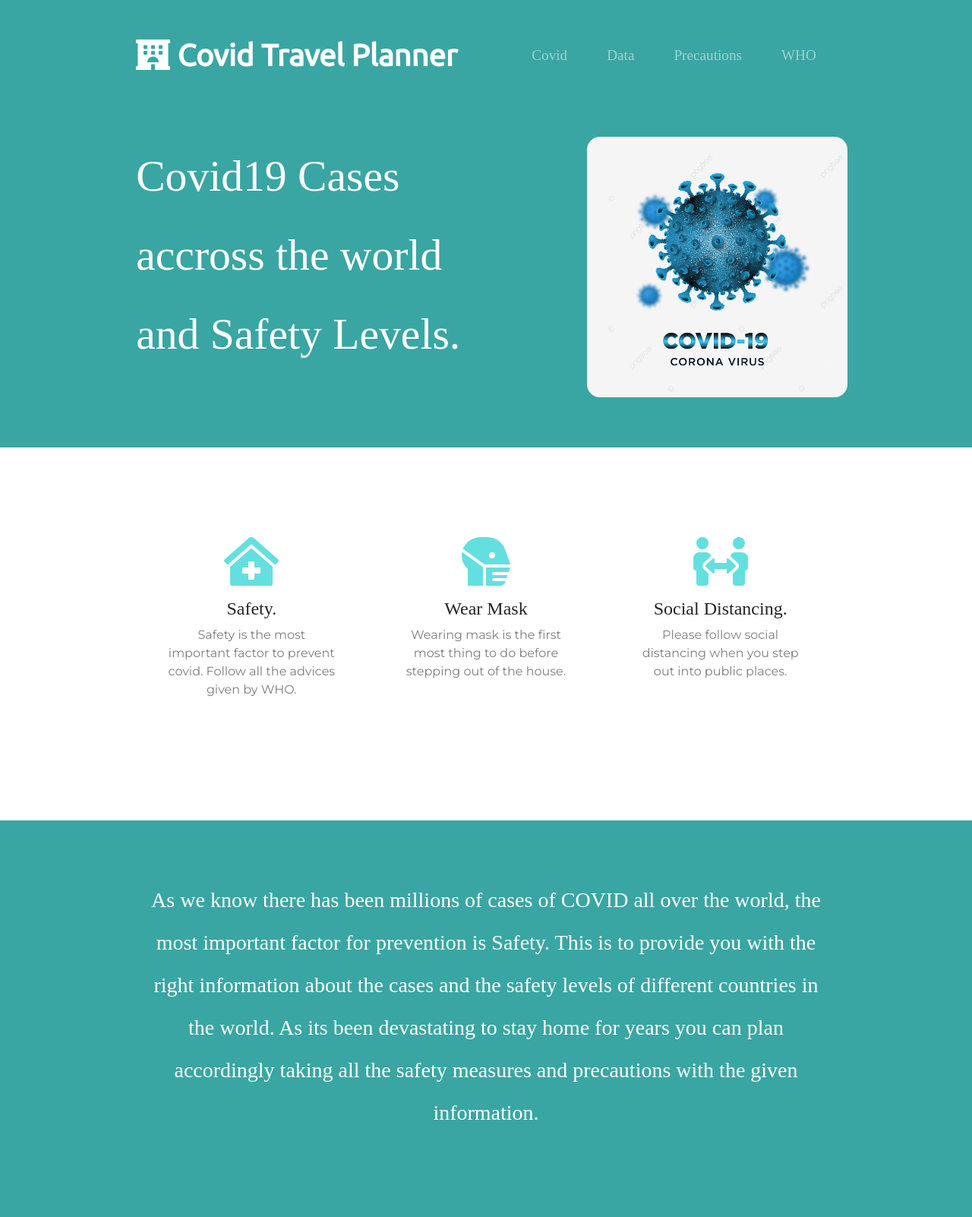
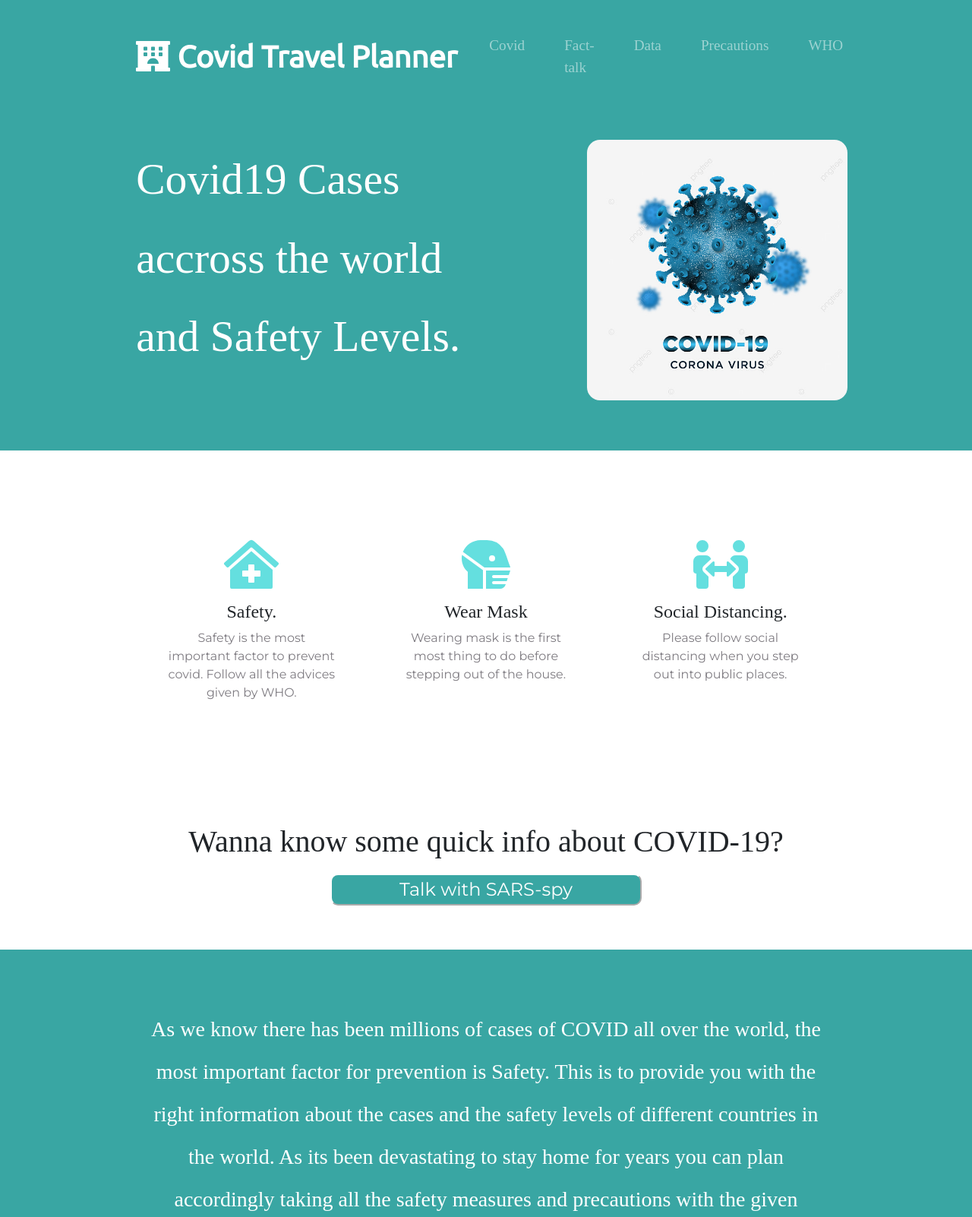
Before and after one commit to battuAshita/SARS-Travel-Planner, a Flask app: page / in a window 1280 px wide. Shown: the top 1602 px of the page at 76% size. Run offline with Flask 2, Linux system fonts and the light colour scheme; parts of the project's set-up code (start-up, migrations or seed data) failed here and were passed over; some libraries are stand-ins or nearby versions.

Commit message:
added fact-talk

```diff
--- a/templates/index.html
+++ b/templates/index.html
@@ -43,6 +43,9 @@
                 <ul class="navbar-nav ml-auto">
                     <li class="nav-item">
                         <a class="nav-link" href="#covid">Covid</a>
+                    </li>
+                    <li class="nav-item">
+                        <a class="nav-link" href="#fact-talk">Fact-talk</a>
                     </li>
                     <li class="nav-item">
                         <a class="nav-link" href="#data">Data</a>
@@ -101,6 +104,19 @@
     </div>
 
 </section>
+
+<!-- Talk with bot -->
+
+<section id="fact-talk">
+    <h1>Wanna know some quick info about COVID-19?</h1>
+    <form action="{{ url_for( 'get_bot_response' ) }}" method="GET">
+            <input class="submit_button" type="submit" value="Talk with SARS-spy"></button>
+    </form>
+
+</section>
+<br>
+<br>
+
 
 <!-- Call to Action -->
 
```
